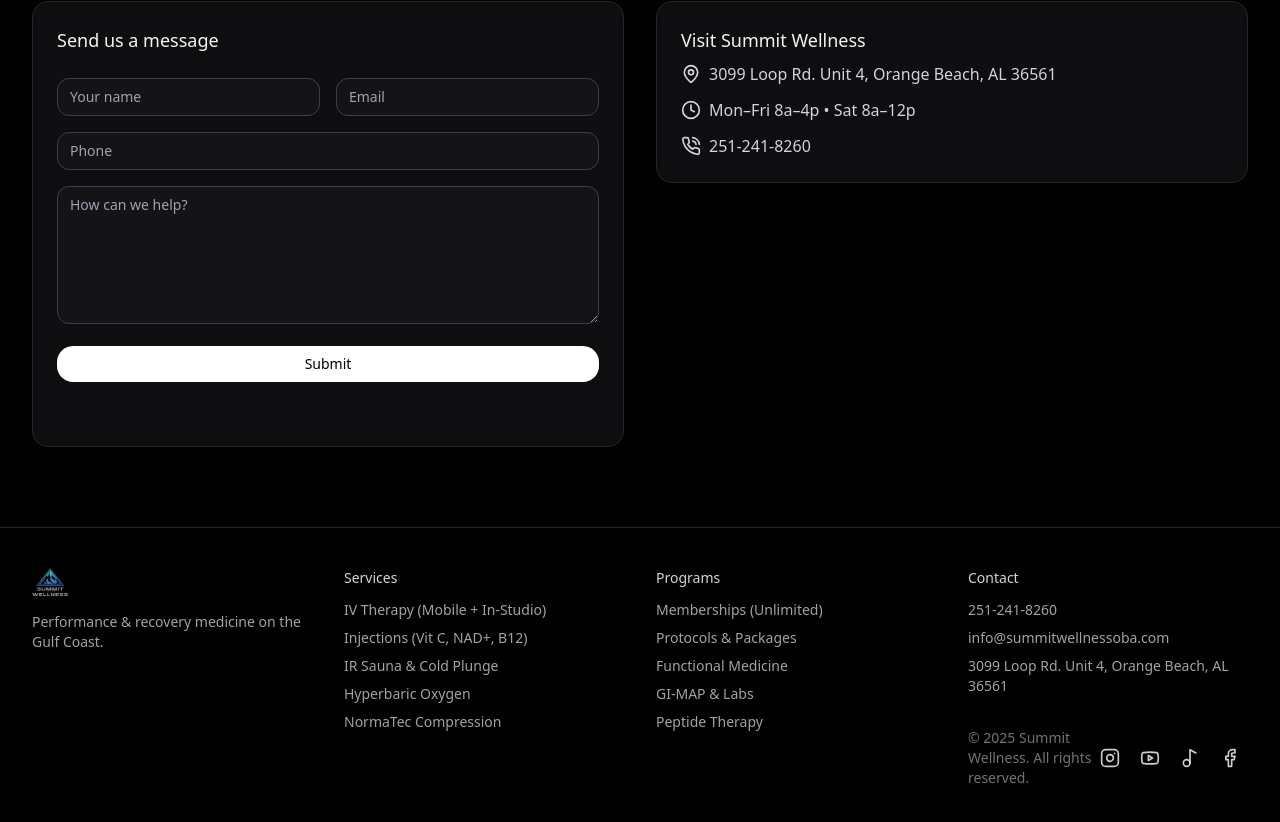
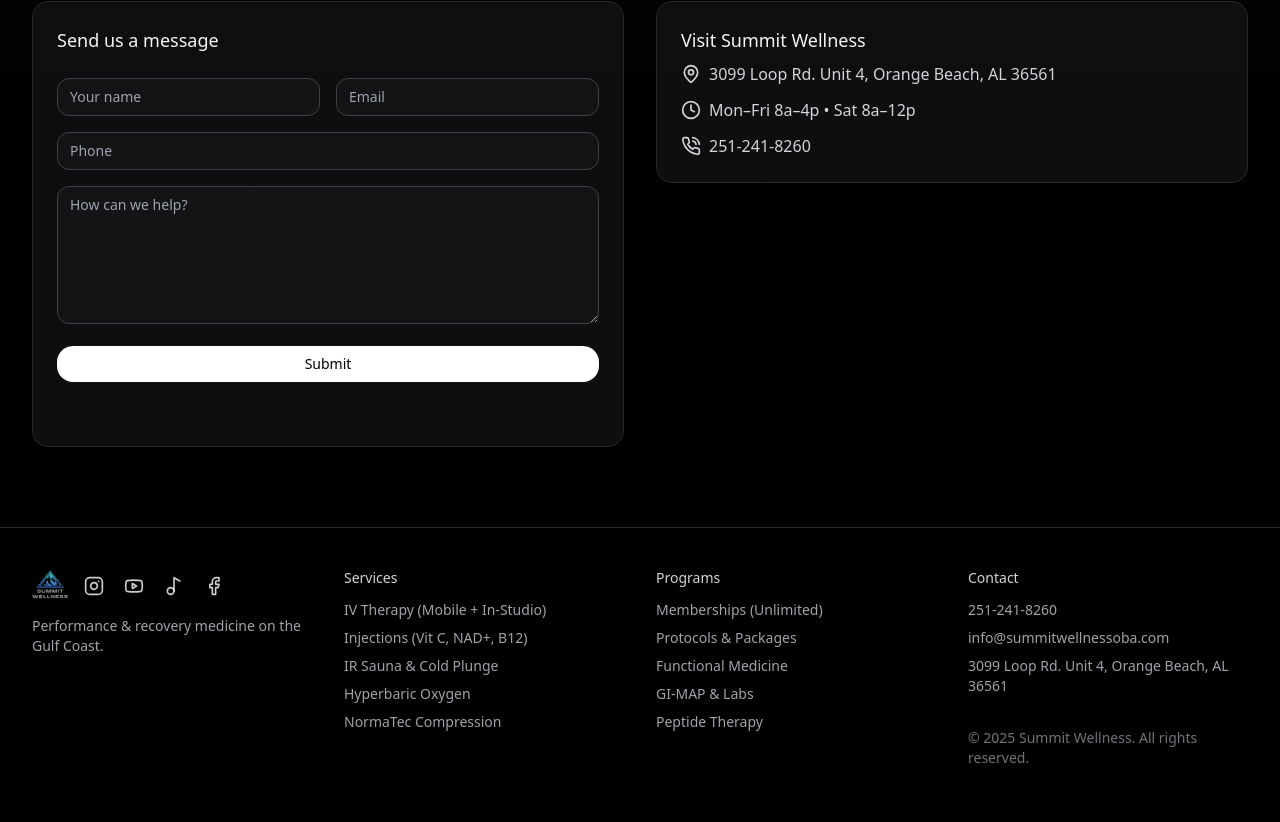
Before and after one commit to tdb0021/summitwellness, a React (Vite) app: page / in a window 1280 px wide. Shown: the part 9813-10635 px from the top of the page. Built offline with nearby package versions, Linux system fonts and the light colour scheme.

Commit message:
move bottom socials

```diff
--- a/src/SummitWellnessSite.tsx
+++ b/src/SummitWellnessSite.tsx
@@ -1036,6 +1036,7 @@
           <div>
             <div className="flex items-center gap-2">
               <ImageWithFallback src={IMG.logo} fallbackLabel="Summit Wellness" alt="Summit Wellness" className="h-8 w-auto" />
+              <SocialLinks />
             </div>
             <p className="text-zinc-400 mt-3">Performance & recovery medicine on the Gulf Coast.</p>
           </div>
@@ -1068,7 +1069,6 @@
             </ul>
             <div className="mt-8 flex items-center justify-between text-zinc-500 text-sm">
               <p>© {new Date().getFullYear()} Summit Wellness. All rights reserved.</p>
-              <SocialLinks />
             </div>
           </div>
         </div>
```
